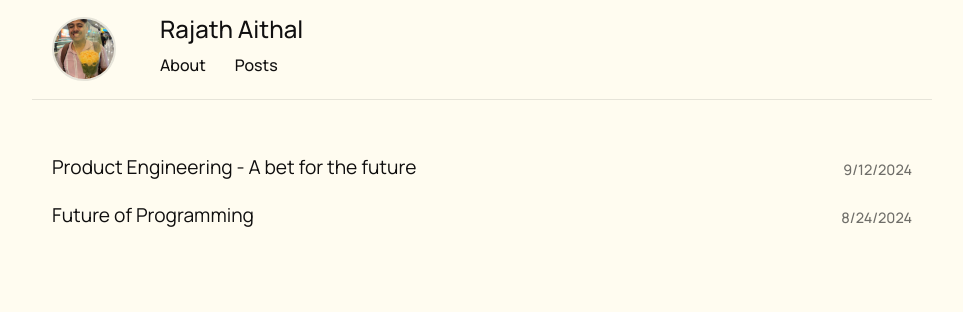
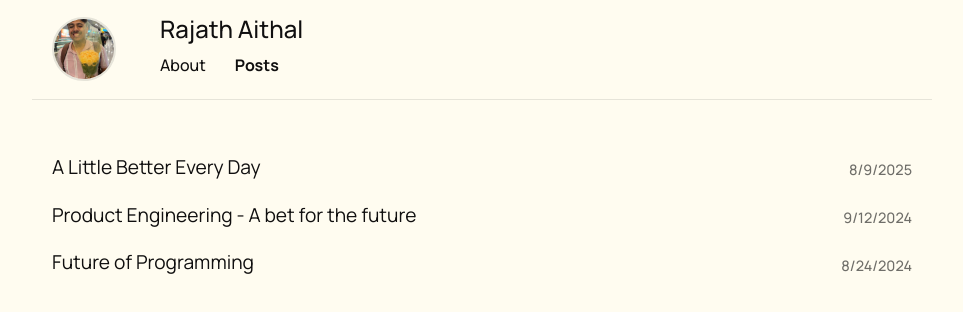
Before and after one commit to ayerajath/ayerajath.github.io, a React (Vite) app: page /posts in a window 1280 px wide. Shown: the top 312 px of the page, without its empty margins (158-1121 px from the left). Built offline with nearby package versions, Linux system fonts and the light colour scheme; no server answers.

Commit message:
random blog on a little better everyday

```diff
--- a/src/App.css
+++ b/src/App.css
@@ -330,10 +330,15 @@ main {
 }
 
 .header-nav-group .nav-bottom a {
-  color: #100F0F;
+  color: #6F6E69; /* Lightened shade from #100F0F to base-600 */
   font-weight: 500;
   font-size: 1rem;
   margin: 0;
+}
+
+.header-nav-group .nav-bottom a.active {
+  color: #100F0F; /* Darker color for active state */
+  font-weight: 700; /* Bold for active state */
 }
 
 .header-nav-group .nav-bottom a:last-child {
--- a/src/App.jsx
+++ b/src/App.jsx
@@ -1,5 +1,5 @@
 import React, { useEffect } from 'react';
-import { BrowserRouter as Router, Route, Routes, Link } from 'react-router-dom';
+import { BrowserRouter as Router, Route, Routes, Link, NavLink } from 'react-router-dom';
 import './App.css';
 
 import HomePage from './components/HomePage.jsx';
@@ -30,8 +30,8 @@ function App() {
                 <Link to="/">Rajath Aithal</Link>
               </div>
               <div className="nav-bottom">
-                <Link to="/">About</Link>
-                <Link to="/posts">Posts</Link>
+                <NavLink to="/" className={({ isActive }) => isActive ? 'active' : ''}>About</NavLink>
+                <NavLink to="/posts" className={({ isActive }) => isActive ? 'active' : ''}>Posts</NavLink>
               </div>
             </nav>
           </div>
--- /dev/null
+++ b/src/posts/discipline-and-consistency.md
@@ -0,0 +1,21 @@
+---
+title: A Little Better Every Day
+date: 2025-08-09 01:00:00
+slug: discipline-and-consistency
+tags: [random]
+draft: false
+---
+
+I was staring at the Strava app. It’s just a tracker for my runs (yes, it does more), but for me, the reason I keep coming back is the analytics.
+
+It made me think — gamifying anything works. Add a sense of progress, competition, and suddenly it sticks. Duolingo gets this so right. The way they’ve gamified learning is beautiful. I find myself opening the app just to keep a streak going.
+
+Underneath all of it, it’s the same thing: consistency. And behind that? Discipline.
+
+I like being in office by 10:00 AM. Doesn’t matter that I’m at a startup — this small rule helps me get a head start on my day. I wake up at 6:00 AM most days. When I don’t, it feels off. I take pride in that routine.
+
+I want to be consistent. And the only way to do that is through discipline. Do the same thing every day. Try it for a week. See what happens. I want to gamify the things I care about. Pick something, do it every day — even if it’s just for 10 minutes. That’s how I hope to become a better software engineer. A better person.
+
+Just a slightly better version of myself than yesterday. Even something as small as reading a book for 15 minutes — it only works if I make the space to actually do it.
+
+**_Turns out, showing up — even for 10 minutes — is the real flex._**
```
